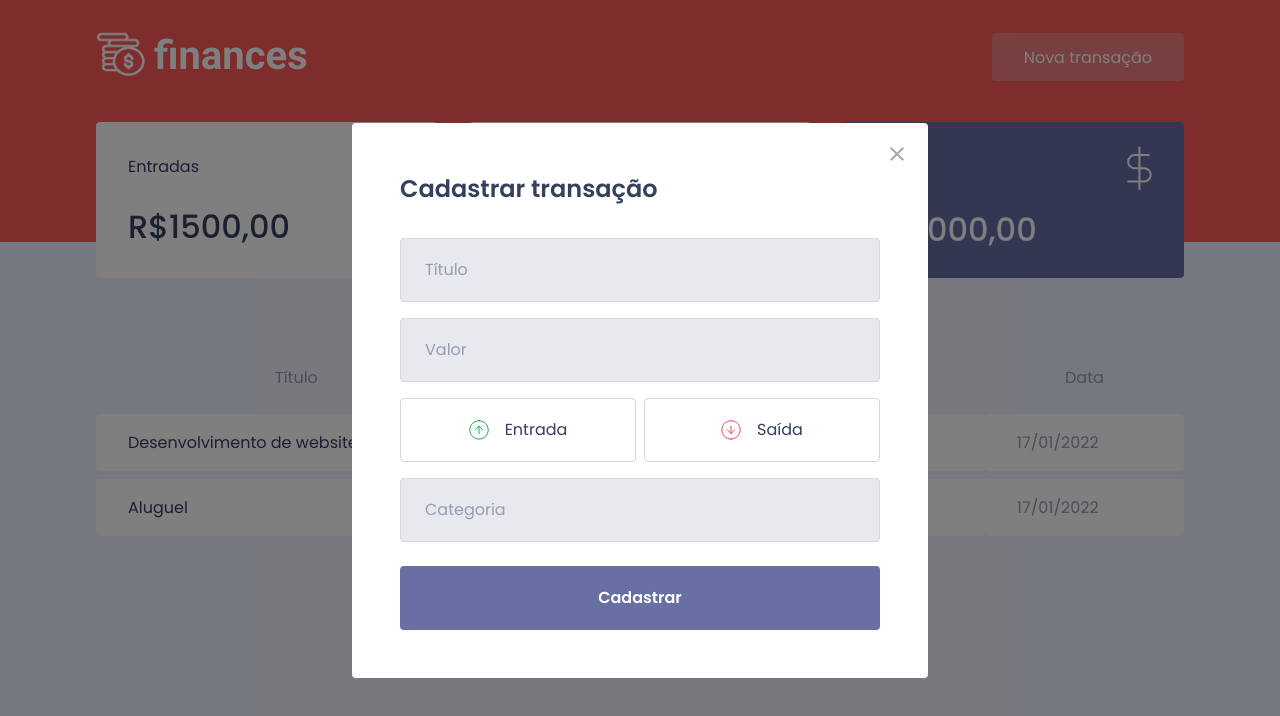
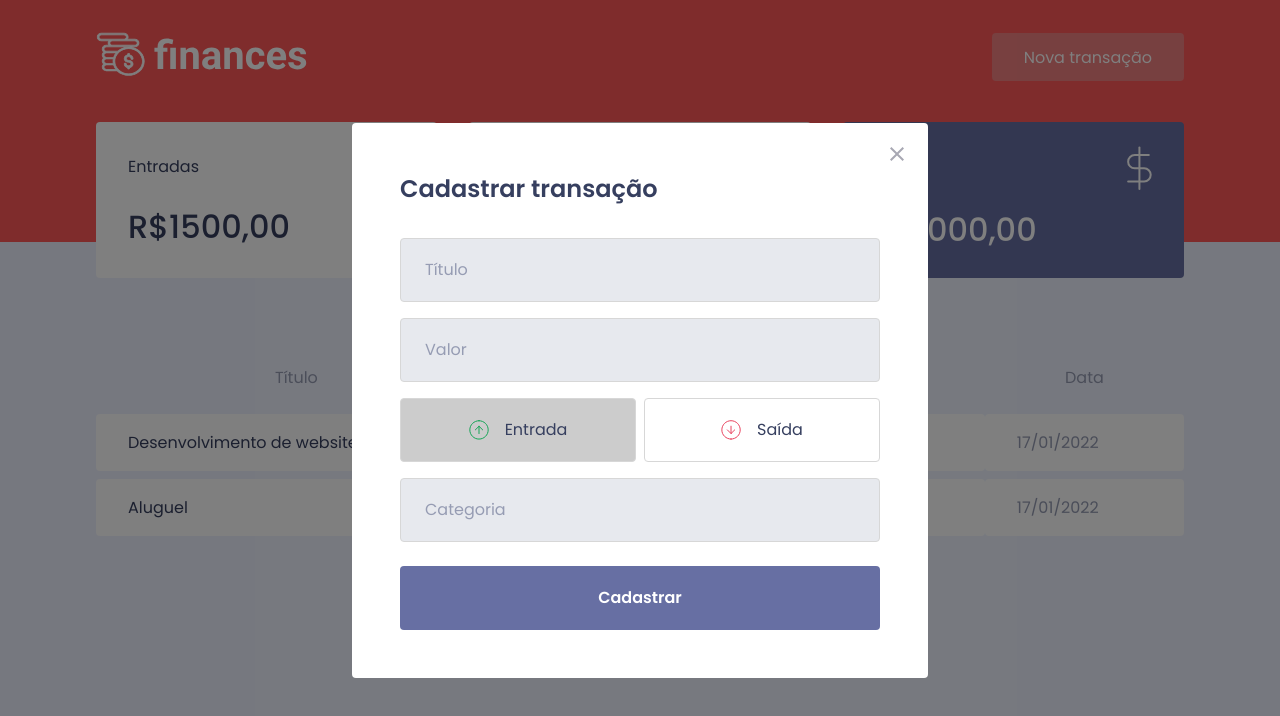
Before and after one commit to samuelfsd/finances, a React (Create React App) app: page / in a window 1280 px wide. Both pictures are taken after a click on the button "Nova transação". Shown: the top 716 px of the page. Built offline with nearby package versions, Linux system fonts and the light colour scheme; no server answers; what miragejs would draw is missing.

Commit message:
add the function of buttons

```diff
--- a/src/components/NewTransactionModal/index.tsx
+++ b/src/components/NewTransactionModal/index.tsx
@@ -2,7 +2,8 @@
 import incomeImg from '../../assets/entrada.svg';
 import outcomeImg from '../../assets/saida.svg';
 import closeImg from '../../assets/close.svg';
-import { Container, TransactionTypeContainer } from './styles';
+import { Container, TransactionTypeContainer, RadioBox} from './styles';
+import { useState } from 'react';
 
 interface NewTransactionModalProps{
   isOpen:boolean;
@@ -10,6 +11,9 @@
 }
 
 export function NewTransactionModal({isOpen,onRequestClose}:NewTransactionModalProps) {
+
+  const [type, setType] = useState('deposit');
+
   return(
     <Modal
           isOpen={isOpen}
@@ -30,18 +34,22 @@
               placeholder="Valor"
             />
             <TransactionTypeContainer>
-              <button
+              <RadioBox
                 type="button"
+                onClick={() => setType('deposit')}
+                isActive={type === 'deposit'}
               >
                 <img src={incomeImg} alt="Entrada" />
                 <span>Entrada</span>
-              </button>
-              <button
+              </RadioBox>
+              <RadioBox
                 type="button"
+                onClick={() => setType('withdraw')}
+                isActive={type === 'withdraw'}
               >
                 <img src={outcomeImg} alt="Saída" />
                 <span>Saída</span>
-              </button>
+              </RadioBox>
             </TransactionTypeContainer>
             <input
               placeholder="Categoria"
--- a/src/components/NewTransactionModal/styles.ts
+++ b/src/components/NewTransactionModal/styles.ts
@@ -55,13 +55,18 @@
   display: grid;
   grid-template-columns: 1fr 1fr;
   gap: 0.5rem;
+`;
 
-  button{
+interface RadioBoxProps {
+  isActive: boolean;
+}
+
+export const RadioBox = styled.button<RadioBoxProps>`
   height: 4rem;
   border: 1px solid #d7d7d7;
   border-radius: 0.25rem;
 
-    background: transparent;
+  background: ${(props) => props.isActive ? '#ccc': 'transparent'};
 
   display: flex;
   align-items: center;
@@ -73,7 +78,7 @@
     border-color: ${darken(0.1,'#d7d7d7')};
   }
 
-    img{
+  img {
     width:20px;
     height:20px;
   }
@@ -84,5 +89,5 @@
     font-size: 1rem;
     color: var(--text-title);
   }
-  }
+
 `;
```
Lines whose indentation alone changed are shown as unchanged.
